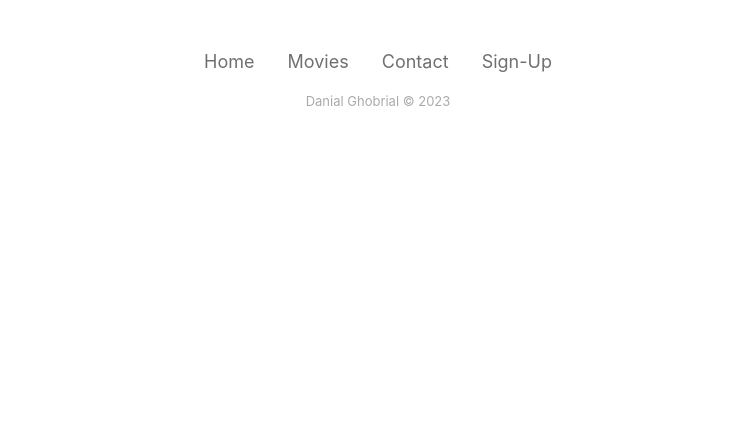
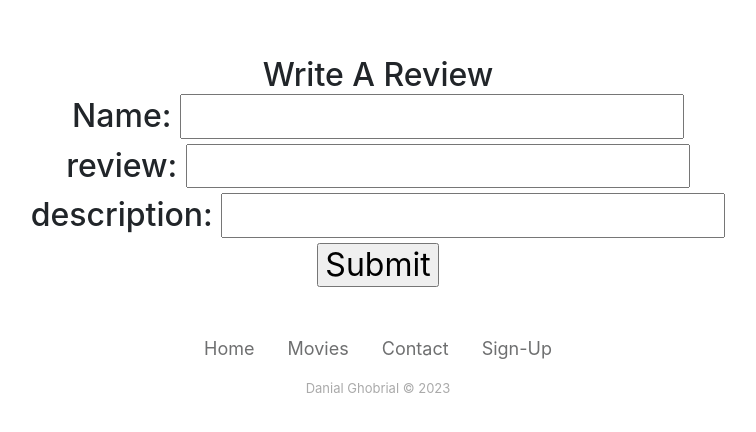
Before and after one commit to DanialGhobrial/DanialGhobrial, a Flask app: template templates/movie_detail.html in a window 1280 px wide. Shown: the part 334-766 px from the top of the page, without its empty margins (262-1018 px from the left). Run offline with Flask 3, Linux system fonts and the light colour scheme; the template is opened without the code that fills it, so the values that code supplies are empty; some libraries are stand-ins or nearby versions.

Commit message:
Worked on reviews

```diff
--- a/routes.py
+++ b/routes.py
@@ -31,6 +31,17 @@ def movies():
     movies = cur.fetchall()
     return render_template('movies.html', movies=movies)
 
+@app.route('/review/add', methods=['POST'])
+def review():
+    name = request.form['name']
+    review = request.form['review']
+    description = request.form['description']
+    conn = sqlite3.connect('Final.db')
+    cursor = conn.cursor()
+    cursor.execute('INSERT INTO Reviews (name, review, description) VALUES (?, ?, ?)',
+                   (name, review, description))
+    conn.commit()
+    return redirect("/")
 
 @app.route('/movie_detail/<int:id>')
 def movies_detail(id):
@@ -45,6 +56,9 @@ def movies_detail(id):
     cur.execute('SELECT * FROM Movie WHERE id=?', (movie[4],))
     image = cur.fetchone()
     cur.execute('SELECT * FROM movie WHERE id=?', (movie[5],))
+    name = request.form['name']
+    review = request.form['review']
+    description = request.form['description']
     return render_template('movie_detail.html', movie=movie, genre=genre, director=director, image=image)
 
 
--- a/templates/movie_detail.html
+++ b/templates/movie_detail.html
@@ -2,4 +2,24 @@
 {% block content %}
 <h2><img src="{{movie[5]}}"/></h2>
 <h2>{{movie[1]}}</h2><h2>Year: {{movie[2]}}</h2><h2>Genre: {{movie[3]}}</h2><h2>Director: {{movie[4]}}</h2>
+
+<br>
+<br>
+
+<h2>
+    Write A Review
+
+    <form action="{{ review }}" method="POST">
+      <label for="name">Name:</label>
+      <input type="text" name="name" id="name" required><br>
+
+      <label for="Review">review:</label>
+      <input type="text" name="location" id="location" required><br>
+
+      <label for="description">description:</label>
+      <input type="text" name="description" id="description" required><br>
+
+      <input type="submit" value="Submit">
+  </form>
+</h2>
 {% endblock %}
```
